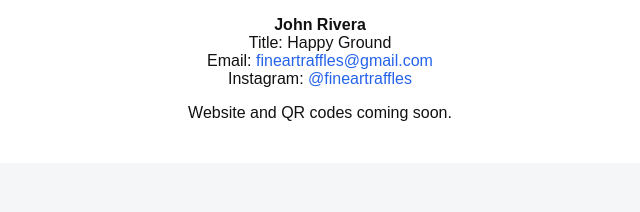
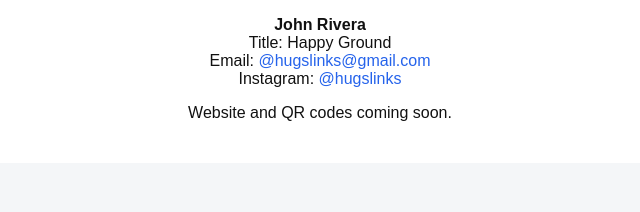
Before and after one commit to madartz1/Hugs, a plain HTML site: page index.html in a window 1280 px wide. Shown: the part 939-1151 px from the top of the page, 320-960 px from the left. Drawn offline with Linux system fonts and the light colour scheme.

Commit message:
Initial website upload

```diff
--- a/index.html
+++ b/index.html
@@ -36,8 +36,8 @@
   <p>
     <strong>John Rivera</strong><br>
     Title: Happy Ground<br>
-    Email: <a href="mailto:fineartraffles@gmail.com">fineartraffles@gmail.com</a><br>
-    Instagram: <a href="https://instagram.com/fineartraffles">@fineartraffles</a>
+    Email: <a href="mailto:hugslikns@gmail.com">@hugslinks@gmail.com</a><br>
+    Instagram: <a href="https://instagram.com/hugslinks">@hugslinks</a>
   </p>
   <p class="note">Website and QR codes coming soon.</p>
 </section>
```
